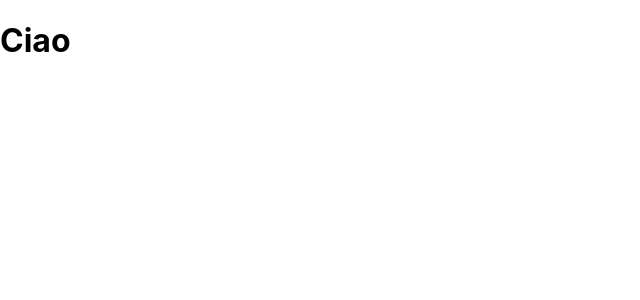
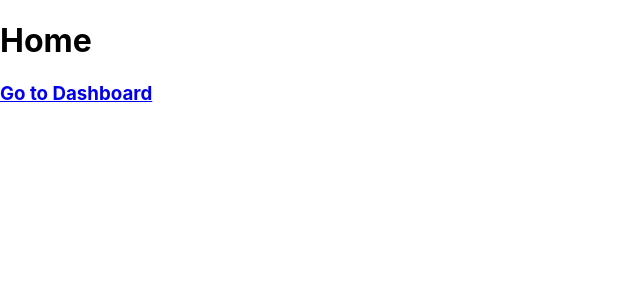
Before and after one commit to GersonEC/dashboard, a React (Create React App) app: page / in a window 1280 px wide. Shown: the top 300 px of the page, without its empty margins (0-640 px from the left). Built offline with nearby package versions, Linux system fonts and the light colour scheme.

Commit message:
Implement Routing

```diff
--- a/src/App.tsx
+++ b/src/App.tsx
@@ -1,11 +1,26 @@
 import React from 'react';
-import logo from './logo.svg';
-import { Counter } from './features/counter/Counter';
+import { BrowserRouter as Router, Routes, Route} from 'react-router-dom';
+import { Dashboard } from './pages/Dashboard';
+import { Login } from './pages/Login';
+import { Home } from './pages/Home';
+
+
+const Routing = () => {
+  return (
+    <Router>
+      <Routes>
+        <Route path="/" element={<Home />} />
+        <Route path='login' element={<Login />}/>
+        <Route path='dashboard' element={<Dashboard />}/>
+      </Routes>
+    </Router>
+  )
+}
 
 function App() {
   return (
     <div className="App">
-      <h1>Ciao</h1>
+      <Routing />
     </div>
   );
 }
--- /dev/null
+++ b/src/pages/Home.tsx
@@ -0,0 +1,8 @@
+import { Link } from "react-router-dom"
+
+export const Home: React.FC = () => {
+  return <div>
+    <h1>Home</h1>
+    <Link to="dashboard"><h3>Go to Dashboard</h3></Link>
+  </div>
+}
--- /dev/null
+++ b/src/pages/Login.tsx
@@ -0,0 +1,4 @@
+
+export const Login: React.FC = () => {
+  return <h1>Login Page</h1>
+}
```
Also changed, not shown: 1 other file (tests, documents, lock files or other folders).
